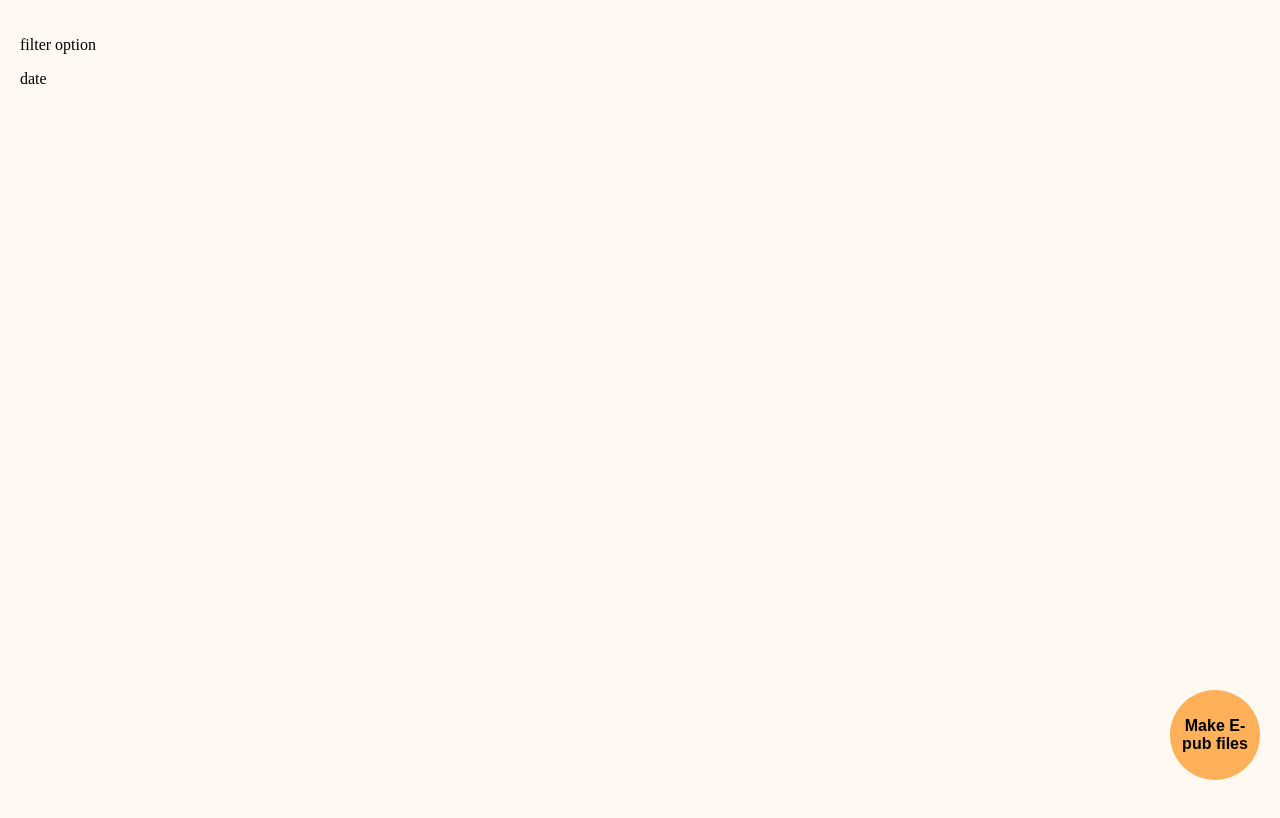
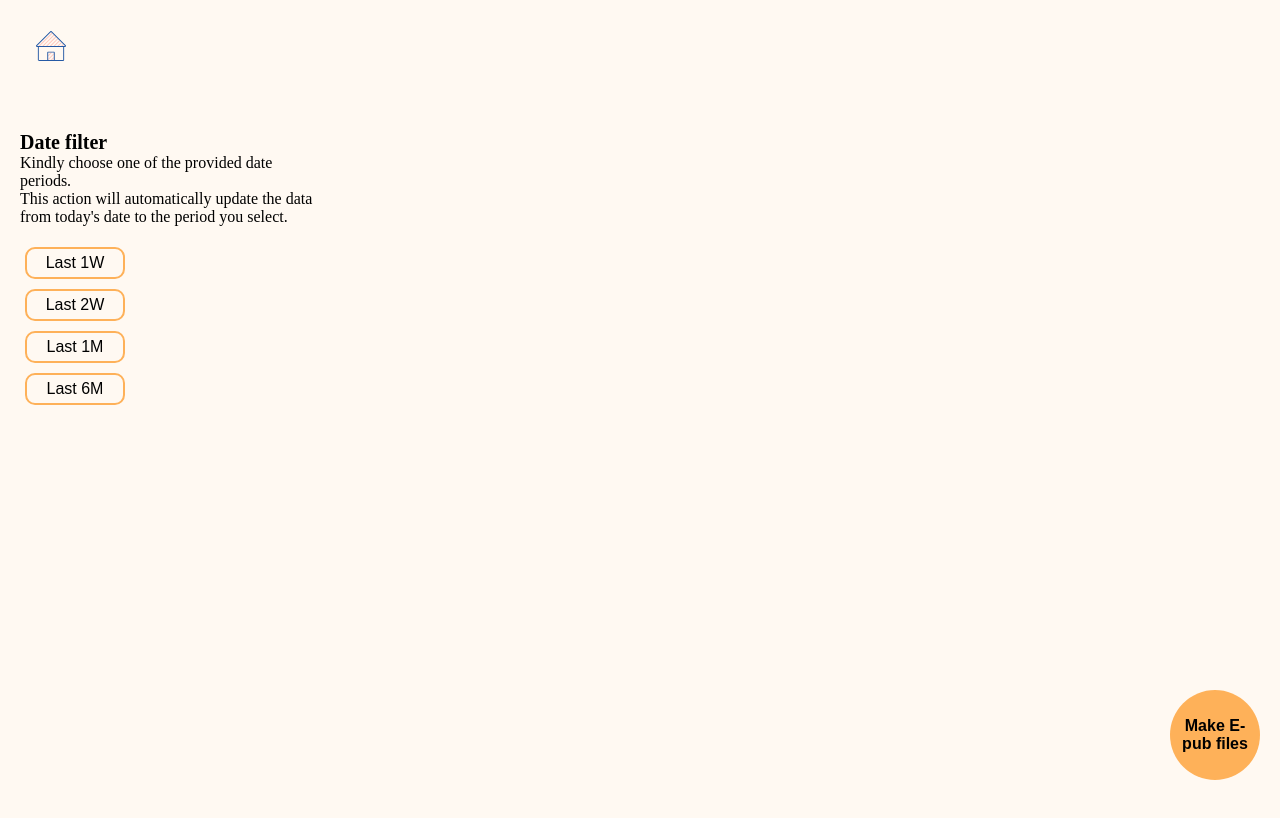
Before and after one commit to newnny/minifluxepub, a React (Create React App) app: page /user in a window 1280 px wide. Shown: the top 818 px of the page. Built offline with nearby package versions, Linux system fonts and the light colour scheme; a web font is replaced by a local one.

Commit message:
wip fetching data

```diff
--- a/api/formattedCategories.ts
+++ b/api/formattedCategories.ts
@@ -23,9 +23,11 @@ export default async function (request: VercelRequest, response: VercelResponse)
     formattedCategories.map(async (category) => {
       const result = await fetchEntriesFromDate(category.id, days, userToken, userUrl)
       return ({
-        category: category.title,
+        categoryId: category.id,
+        categoryTitle: category.title,
         total: result.total
       })
     }))
+
   response.send(categoryWithAmount);
 }
--- a/src/components/Start.tsx
+++ b/src/components/Start.tsx
@@ -2,32 +2,39 @@ import React, { useState, useContext } from 'react';
 import QuestionMark from '../icons/question-mark.svg'
 import LemonIcon from '../icons/lemon-svgrepo-com.svg'
 import { useNavigate } from 'react-router-dom';
-import { FetchCategory } from '../apifunction/api';
+import { FetchFormattedCategory } from '../apifunction/api';
 import { GlobalContext } from './Context';
 import '../App.css';
+import Loading from '../utils/Loading';
 
 const Start: React.FC = () => {
     const [showExplanation, setShowExplanation] = useState<boolean>(false)
     const [userToken, setUserToken] = useState<string>("")
     const [userUrl, setUserUrl] = useState<string>("")
     const [errorMessage, setErrorMessage] = useState<string>("")
+    const [loading, setLoading] = useState<boolean>(false);
     const { dispatch } = useContext(GlobalContext)
 
     const navigate = useNavigate()
 
-    const handleSubmit = async (e: React.SyntheticEvent, token?: string, url?: string) => {
+    const handleSubmit = async (e: React.SyntheticEvent, token?: string, url?: string | undefined) => {
         e.preventDefault();
         const userToken = token
         const userUrl = url
         if (userToken) {
-            dispatch({ type: 'SET_TOKEN', payload: userToken })
-            if (userUrl) {
-                dispatch({ type: 'SET_USER_URL', payload: userUrl })
+            try {
+                setLoading(true);
+                await dispatch({ type: 'SET_TOKEN', payload: userToken })
+                await dispatch({ type: 'SET_USER_URL', payload: userUrl })
+                const result = await FetchFormattedCategory(7, userToken, userUrl)
+                if (result) {
+                    await dispatch({ type: 'GET_FORMATTED_CATEGORY', payload: result })
+                    navigate(`/user`)
                 }
-            const response = await FetchCategory(userToken, userUrl)
-            if (response) {
-                dispatch({ type: 'GET_CATEGORY', payload: response })
-                navigate(`/user`)
+            } catch (error) {
+                console.error('Something went wrong while dispatch the data');
+            } finally {
+                setLoading(false);
             }
         } else {
             setErrorMessage("Please check your API token and URL again.")
@@ -35,7 +42,13 @@ const Start: React.FC = () => {
     }
 
     return (
+        <>
+            {loading ?
                 <div className='Landing-div-wrapper'>
+                    <Loading />
+                </div> :
+                <div className='Landing-div-wrapper'>
+
                     <p className='start-bold'>
                         Please provide your Miniflux API token.
                     </p>
@@ -92,6 +105,8 @@ const Start: React.FC = () => {
                         </p>
                     }
                 </div>
+            }
+        </>
     )
 }
 
--- a/src/components/UserPage.tsx
+++ b/src/components/UserPage.tsx
@@ -1,70 +1,176 @@
 import React, { useContext, useState, useEffect } from 'react';
+import '../App.css';
+import HomeIcon from '../icons/home-svgrepo-com.svg'
+import SettingIcon from '../icons/modify-svgrepo-com.svg'
 import StickyButton from '../utils/StickyButton';
 import { GlobalContext } from './Context';
-import { FetchEntries } from '../apifunction/api';
+import { FetchFormattedCategory } from '../apifunction/api';
+import { useNavigate } from 'react-router-dom';
+import Loading from '../utils/Loading';
 
 interface categoryType {
-    title: string;
-    user_id: number;
-    id: number;
+    categoryId: number;
+    categoryTitle: string;
+    total: number;
 }
 
 const UserPage: React.FC = () => {
-    const [category, setCategory] = useState<categoryType[]>([])
-    const [allEntries, setAllEntries]= useState<[]>([])
-    const [showFeeds, setShowFeeds] = useState<boolean>(false)
-    const { state } = useContext(GlobalContext)
-    const { categoryState } = state
-    const { tokenState, urlState } = state;
-    const providedToken = tokenState.token;
-    const providedUrl = urlState.userUrl;
+    const [datePeriod, setDatePeriod] = useState<string>("")
+    const [categories, setCategories] = useState<categoryType[]>([])
+    const [showDateFilter, setShowDateFilter] = useState<boolean>(false)
+    const [loading, setLoading] = useState<boolean>(false);
+    const [errorMessage, setErrorMessage] = useState<string>("")
+    const { state, dispatch } = useContext(GlobalContext)
+    const { formattedCategoryState, tokenState, urlState } = state
+
+    const navigate = useNavigate()
 
     useEffect(() => {
-        if (categoryState && categoryState.category && categoryState.category.length > 0) {
-            const data = categoryState.category
-            setCategory(data)
+        if (formattedCategoryState && formattedCategoryState.formattedCategories && formattedCategoryState.formattedCategories.length > 0) {
+            const data = formattedCategoryState.formattedCategories
+            setCategories(data)
         }
-    }, [categoryState])
+    }, [formattedCategoryState])
 
+    const handleChangeDate = async (e: React.SyntheticEvent, days?: number) => {
+        e.preventDefault();
+        const userToken = tokenState.userToken
+        const userUrl = urlState.userUrl
+        if (days) {
+            try {
+                setLoading(true);
+                const result = await FetchFormattedCategory(days, userToken, userUrl)
+                if (result) {
+                    await dispatch({ type: 'GET_FORMATTED_CATEGORY', payload: result })
+                }
+            } catch (error) {
+                console.error('Something went wrong while dispatch the data');
+            } finally {
+                setLoading(false);
+            }
+        } else {
+            setErrorMessage("Something went wrong")
+        }
+    }
     const handleOpenFeeds = async (e: React.SyntheticEvent, id: number) => {
-        e.preventDefault();
-        setShowFeeds(!showFeeds)
-        const entries = await FetchEntries(providedToken, providedUrl, id)
-        entries && entries.length> 0 && setAllEntries(entries)
-        console.log(entries, "entries")
-
+        console.log("clicked")
     }
-
-    console.log(allEntries, "entries")
 
     const handleConvertFiles = () => {
         console.log("converting")
     }
 
+    const dateField = () => {
+        return (
+            <div className='userPage-menu-dateField'>
+                <p style={{ fontSize: 16 }}>
+                    <b style={{ fontSize: 20 }}>Date filter</b>
+                    <br />
+                    Kindly choose one of the provided date periods.
+                    <br />
+                    This action will automatically update the data from today's date to the period you select.
+                </p>
+                {/*<div style={{ display: "flex" }}>
+                    <input
+                        value={datePeriod}
+                        onChange={e => setDatePeriod(e.target.value)}
+                        type="text"
+                        placeholder="dd/mm/yyyy"
+                        name="start-date"
+                        className='date-input'
+                    />
+        </div>*/}
+                <div className='userPage-date-Btn-group'>
+                    <button className='userPage-date-Btn' onClick={(e) => handleChangeDate(e, 7)}>
+                        Last 1W
+                    </button>
+                    <button className='userPage-date-Btn' onClick={(e) => handleChangeDate(e, 14)}>
+                        Last 2W
+                    </button>
+                    <button className='userPage-date-Btn' onClick={(e) => handleChangeDate(e, 30)}>
+                        Last 1M
+                    </button>
+                    <button className='userPage-date-Btn' onClick={(e) => handleChangeDate(e, 180)}>
+                        Last 6M
+                    </button>
+                </div>
+            </div>
+        )
+    }
+
+
     return (
         <>
-            <div style={{ display: "flex", flexDirection: "row", height: "100vh", padding: 10 }}>
-                <div style={{ float: "left", width: "33.33%", padding: 10 }}>
-                    <p>filter option</p>
-                    <p>date</p>
-                </div>
-                <div style={{ float: "left", width: "33.33%", padding: 10 }}>
-                    <div style={{ flexDirection: "column", display: "flex", alignItems: "center" }}>
-                        {category && category.length > 0 &&
-                            category.map((item) =>
-                                <button
-                                    style={{ margin: 3, width: 300 }}
-                                    key={item.id}
-                                    onClick={e => handleOpenFeeds(e, item.id)}
-                                >
-                                    {item.title}
-                                </button>
+            <div className='userPage-menu-div'>
+                <button style={{ border: "none", backgroundColor: "inherit", cursor: "pointer" }} onClick={() => navigate(`/`)}>
+                    <img
+                        src={HomeIcon}
+                        className='userPage-icon'
+                    />
+                </button>
+                <button className='userPage-setting' onClick={() => setShowDateFilter(!showDateFilter)}>
+                    <img
+                        src={SettingIcon}
+                        className='userPage-icon'
+                    />
+                </button>
+                {showDateFilter && dateField()}
 
-                            )
-                        }
+            </div>
+            <div className='userPage-div'>
+                <div className='userPage-left-section'>
+                    <p style={{ fontSize: 16 }}>
+                        <b style={{ fontSize: 20 }}>Date filter</b>
+                        <br />
+                        Kindly choose one of the provided date periods.
+                        <br />
+                        This action will automatically update the data from today's date to the period you select.
+                    </p>
+                    {/*<div style={{ display: "flex" }}>
+                        <input
+                            value={datePeriod}
+                            onChange={e => setDatePeriod(e.target.value)}
+                            type="text"
+                            placeholder="dd/mm/yyyy"
+                            name="start-date"
+                            className='date-input'
+                        />
+    </div>*/}
+                    <div className='userPage-date-Btn-group'>
+                        <button className='userPage-date-Btn' onClick={(e) => handleChangeDate(e, 7)}>
+                            Last 1W
+                        </button>
+                        <button className='userPage-date-Btn' onClick={(e) => handleChangeDate(e, 14)}>
+                            Last 2W
+                        </button>
+                        <button className='userPage-date-Btn' onClick={(e) => handleChangeDate(e, 30)}>
+                            Last 1M
+                        </button>
+                        <button className='userPage-date-Btn' onClick={(e) => handleChangeDate(e, 180)}>
+                            Last 6M
+                        </button>
                     </div>
                 </div>
-                <div style={{ float: "left", width: "33.33%", padding: 10 }}>
+                <div className='userPage-middle-section'>
+                    {loading ?
+                        <Loading /> :
+                        <div className='userPage-category-Btn-group'>
+                            {categories && categories.length > 0 &&
+                                categories.map((category, index) =>
+                                    <button
+                                        className='userPage-category-Btn'
+                                        key={index}
+                                        onClick={e => handleOpenFeeds(e, category.categoryId)}
+                                    >
+                                        {`${category.categoryTitle} (${category.total})`}
+
+                                    </button>
+                                )
+                            }
+                        </div>
+                    }
+                </div>
+                <div className='userPage-right-section'>
                 </div>
                 <StickyButton
                     onClick={handleConvertFiles}
```
Also changed, not shown: src/components/Context.tsx (+5 -5 lines). Lines whose indentation alone changed are shown as unchanged.
